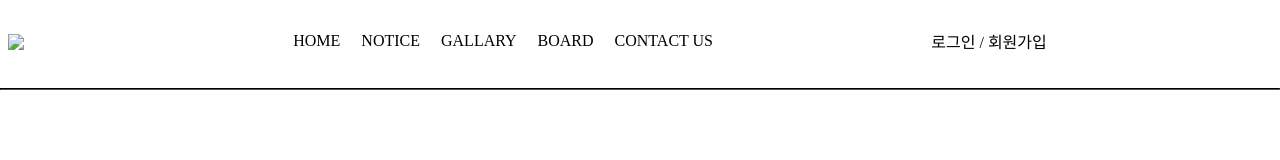
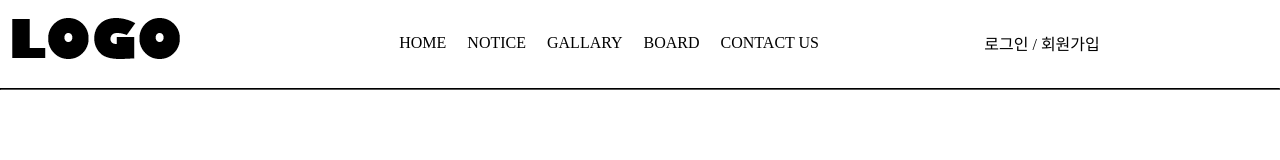
Before and after one commit to Hyun-wook-Hong/JavaScript, a plain HTML site: page NationalRockbandUnion/index.html in a window 1280 px wide. Drawn offline with Linux system fonts and the light colour scheme; the site is published under a folder, as on GitHub Pages, so addresses that start at the root find nothing.

Commit message:
Add files via upload
index.html

```diff
--- a/NationalRockbandUnion/index.html
+++ b/NationalRockbandUnion/index.html
@@ -24,7 +24,7 @@
         <!-- 좌측 Logo -->
         <div class="navbar__logo">
             <a href="/">
-            <img src="/resources/imgs/logo.PNG" />
+            <img src="resources/imgs/logo.PNG" />
             </a>
         </div>
         <!-- 중앙 Menu list-->
```
